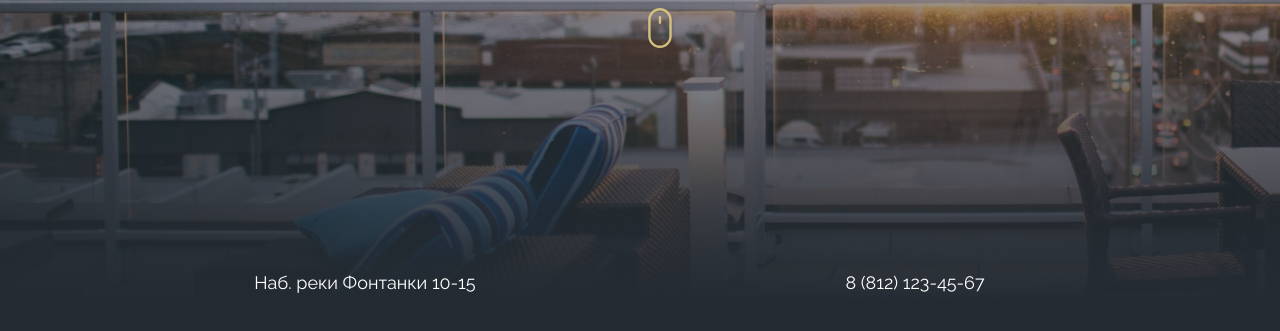
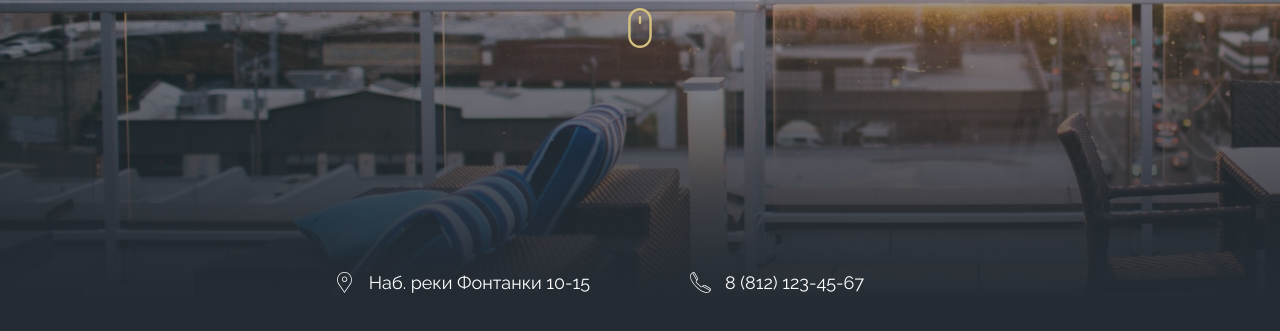
Before and after one commit to ivanov-in/adaptive-layout, a plain HTML site: page index.html in a window 1280 px wide. Shown: the part 473-804 px from the top of the page. Drawn offline with nearby package versions, Linux system fonts and the light colour scheme.

Commit message:
finish header

```diff
--- a/index.html
+++ b/index.html
@@ -48,8 +48,10 @@
 
     <div class="container">
       <div class="header-info">
-        <a href="">Наб. реки Фонтанки 10-15</a>
-        <a href="">8 (812) 123-45-67</a>
+        <div class="text-right">
+          <a class="header-info__address" href="">Наб. реки Фонтанки 10-15</a>
+        </div>
+        <a class="header-info__phone" href="">8 (812) 123-45-67</a>
       </div>
     </div>
   </header>
--- a/scss/base/_base.scss
+++ b/scss/base/_base.scss
@@ -21,3 +21,7 @@ a {
   padding: 0 15px;
   width: 1130px;
 }
+
+.text-right {
+  text-align: right;
+}
--- a/scss/blocks/_header.scss
+++ b/scss/blocks/_header.scss
@@ -46,7 +46,7 @@
     position: absolute;
     bottom: 0;
     left: 50%;
-    // transform: translate(-50%, 0%);
+    transform: translate(-20px, 0%);
   }
 }
 
@@ -54,5 +54,27 @@
   font-size: 18px;
   display: grid;
   grid-template-columns: 1fr 1fr;
-  text-align: center;
+  gap: 100px;
+
+  &__address, &__phone {
+    position: relative;
+    padding-left: 35px;
+  }
+
+  &__address::before, &__phone::before  {
+    content: "";
+    position: absolute;
+    width: 21px;
+    height: 21px;
+    left: 0;
+    top: 0;
+  }
+
+  &__address::before {
+    background: no-repeat url('../images/header/map-icon.svg');
+  }
+
+  &__phone::before {
+    background: no-repeat url('../images/header/phone-icon.svg');
+  }
 }
```
Also changed, not shown: css/main.css, 1 other file.
